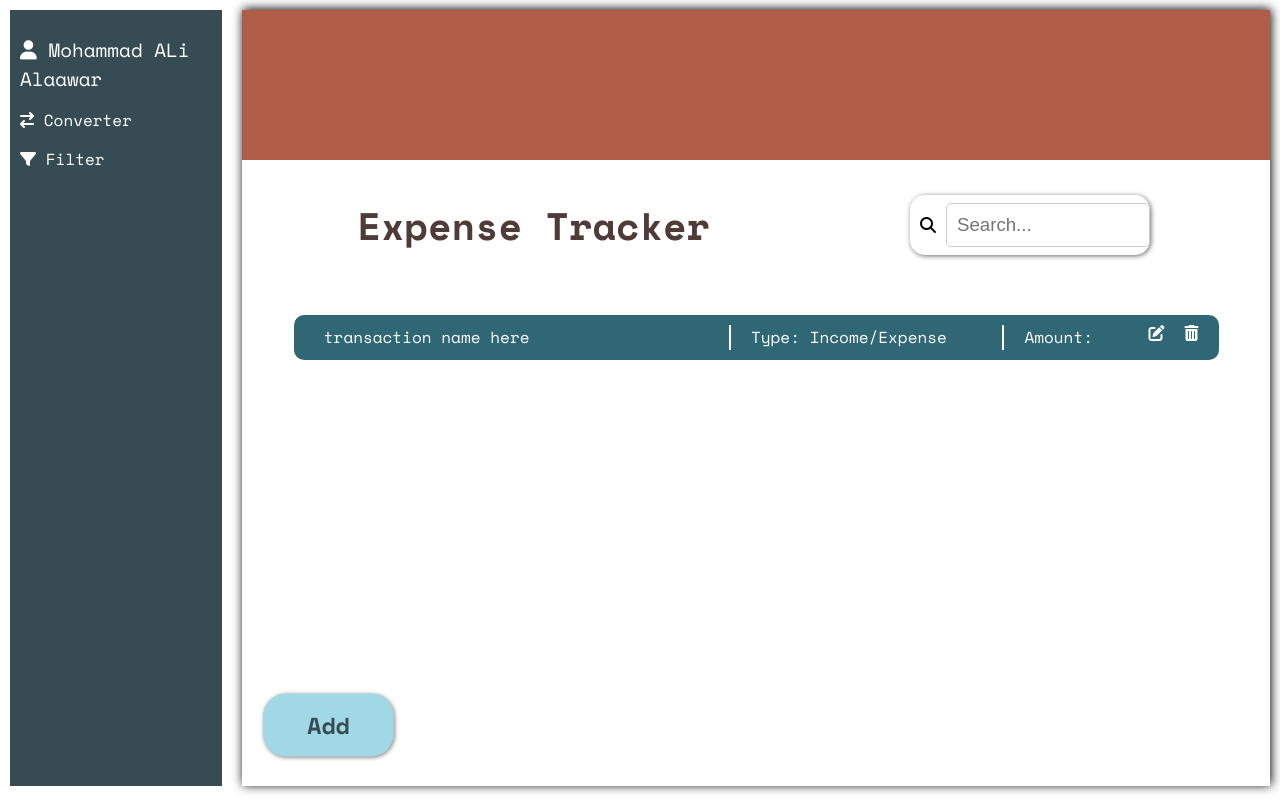
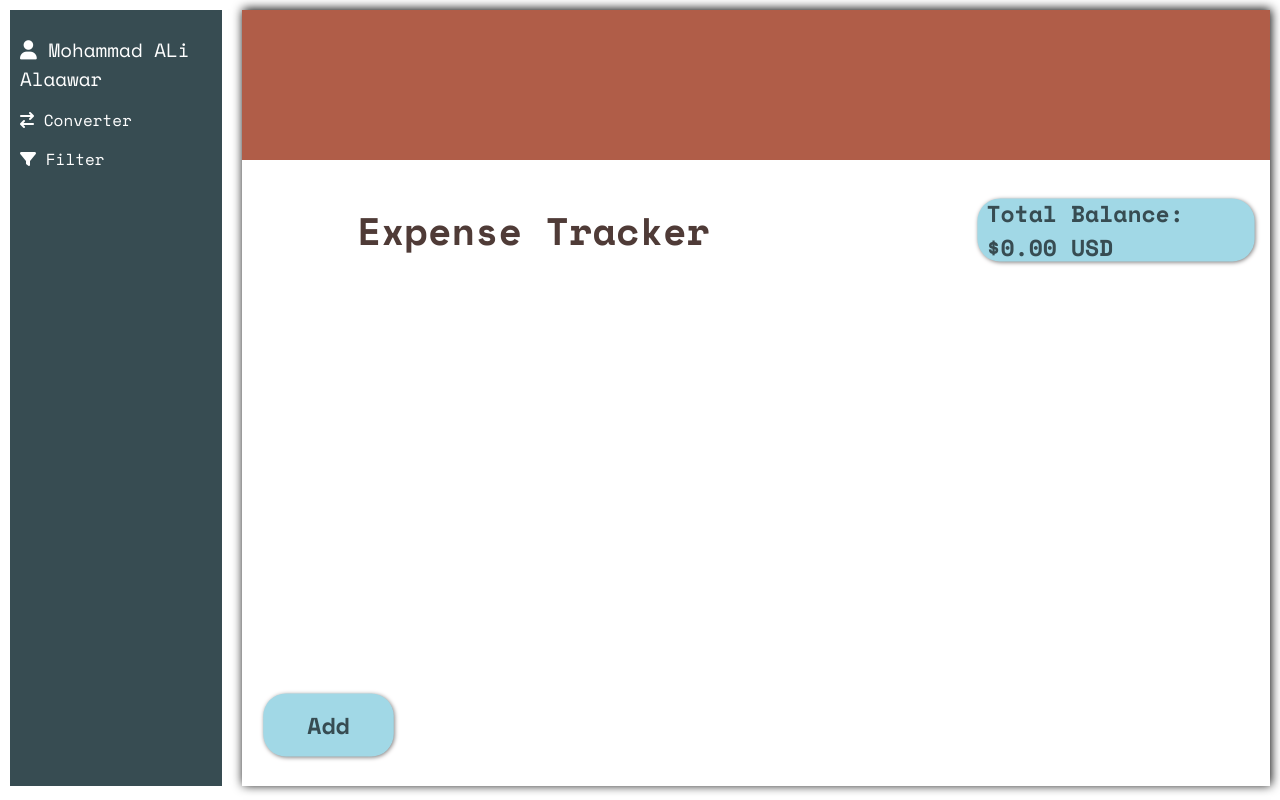
Before and after one commit to MhaamadAli/expenses-tracker, a plain HTML site: page index.html in a window 1280 px wide. Drawn offline with nearby package versions, Linux system fonts and the light colour scheme; no server answers.

Commit message:
Added Total Balance function

```diff
--- a/index.html
+++ b/index.html
@@ -33,10 +33,11 @@
             </section>
             <section class="dashboard flex-row m-top1 center">
                 <h2 class="logo mono-bold f-big">Expense Tracker</h2>
-                <div class="search flex-row center">
+                <div class="balance mono-regular f-small btn-primary flex-row center p1" id="totalBalance"></div>
+                <!-- <div class="search flex-row center">
                     <i class="fa-solid fa-magnifying-glass m1"></i>
                     <input type="text" placeholder="Search...">
-                </div>
+                </div> -->
             </section>
             <section class="transactions-list m-top2 flex-col center">
                 <div class="card mono-regular rounded p1">
@@ -90,6 +91,7 @@
 
 
       <script src="https://cdn.jsdelivr.net/npm/axios/dist/axios.min.js"></script>
+      <script src="./scripts/balance.js"></script>
       <script src="./scripts/fetch.js"></script>
       <script src="./scripts/index.js"></script>
       <script src="./scripts/localStorage.js"></script>
--- /dev/null
+++ b/scripts/balance.js
@@ -0,0 +1,18 @@
+function calculateTotalBalance() {
+    let totalBalance = 0;
+    transactions.forEach(transaction => {
+        if (transaction.type === 'income') {
+            totalBalance += parseFloat(transaction.amount);
+        } else {
+            totalBalance -= parseFloat(transaction.amount);
+        }
+    });
+    return totalBalance;
+}
+
+function displayTotalBalance() {
+    const totalBalance = calculateTotalBalance();
+    console.log(totalBalance)
+    const balanceElement = document.getElementById('totalBalance');
+    balanceElement.textContent = `Total Balance: $${totalBalance.toFixed(2)} USD`;
+}
--- a/scripts/fetch.js
+++ b/scripts/fetch.js
@@ -21,6 +21,8 @@ async function fetchCurrencies() {
 async function init() {
     try {
         await fetchCurrencies();
+        loadTransactions();
+        displayTotalBalance();
     } catch (error) {
         console.error('Error initializing application:', error);
     }
--- a/styles/index.css
+++ b/styles/index.css
@@ -82,3 +82,8 @@ input {
     bottom: 40px;
     left: 20%;
 }
+
+.balance {
+    width: 30%;
+    align-items: center;
+}
```
